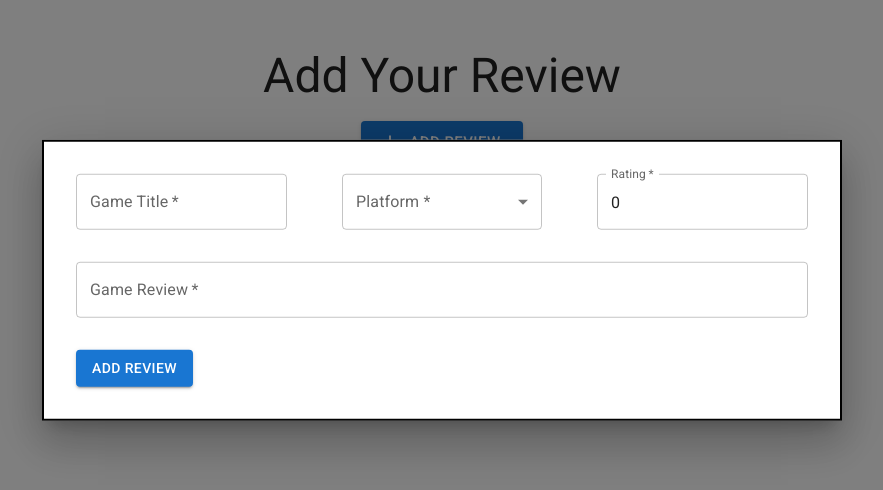
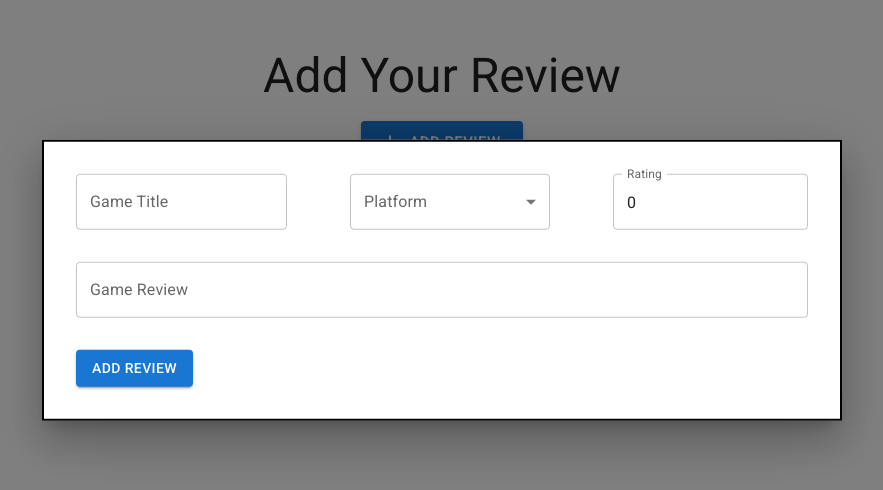
Before and after one commit to ramongalego/games-reveries, a React (Vite) app: page / in a window 1280 px wide. Both pictures are taken after a click on the button "ADD REVIEW". Shown: the top 490 px of the page, without its empty margins (198-1081 px from the left). Built offline with nearby package versions, Linux system fonts and the light colour scheme.

Commit message:
Refactors form to use React Hook Form, adds yup for schema validation, and other minor improvements

```diff
--- a/package.json
+++ b/package.json
@@ -12,12 +12,15 @@
   "dependencies": {
     "@emotion/react": "^11.11.1",
     "@emotion/styled": "^11.11.0",
+    "@hookform/resolvers": "^3.2.0",
     "@mui/icons-material": "^5.14.1",
     "@mui/material": "^5.14.1",
     "@reduxjs/toolkit": "^1.9.5",
     "react": "^18.2.0",
     "react-dom": "^18.2.0",
-    "react-redux": "^8.1.1"
+    "react-hook-form": "^7.45.4",
+    "react-redux": "^8.1.1",
+    "yup": "^1.2.0"
   },
   "devDependencies": {
     "@types/react": "^18.2.15",
--- /dev/null
+++ b/src/components/ErrorMessage.jsx
@@ -0,0 +1,11 @@
+import { Typography } from '@mui/material';
+
+const ErrorMessage = ({ message }) => {
+  return (
+    <Typography variant='caption' className='error-message'>
+      {message}
+    </Typography>
+  );
+};
+
+export default ErrorMessage;
--- a/src/features/review/AddReviewForms.jsx
+++ b/src/features/review/AddReviewForms.jsx
@@ -1,6 +1,8 @@
-import { useState, useEffect } from 'react';
+import { useEffect } from 'react';
 import { useDispatch, useSelector } from 'react-redux';
-import { addReview, editReview } from './ReviewSlice';
+import { useForm, Controller } from 'react-hook-form';
+import { yupResolver } from '@hookform/resolvers/yup';
+import * as yup from 'yup';
 import {
   Box,
   FormControl,
@@ -10,12 +12,34 @@ import {
   MenuItem,
   Button,
 } from '@mui/material';
+
+import ErrorMessage from '../../components/ErrorMessage';
+import { addReview, editReview } from './ReviewSlice';
 import { platformOptions } from '../../constants/platformOptions';
+
+const schema = yup
+  .object({
+    title: yup.string().required(),
+    platform: yup.string().required(),
+    rating: yup.number().positive().integer().min(0).max(10).required(),
+    review: yup.string().required(),
+  })
+  .required();
 
 const AddReviewForms = ({ onClose, editMode }) => {
   const dispatch = useDispatch();
-  const reviews = useSelector(state => state.reveries.reviews);
-  const selectedReviewId = useSelector(state => state.reveries.selectedReview);
+  const reviews = useSelector(state => state.reveries?.reviews);
+  const selectedReviewId = useSelector(state => state.reveries?.selectedReview);
+
+  const {
+    register,
+    handleSubmit,
+    control,
+    setValue,
+    formState: { errors },
+  } = useForm({
+    resolver: yupResolver(schema),
+  });
 
   useEffect(() => {
     if (editMode) {
@@ -23,41 +47,24 @@ const AddReviewForms = ({ onClose, editMode }) => {
         review => review.id === selectedReviewId,
       );
 
-      setFormState(selectedReview);
+      for (const key in selectedReview) {
+        setValue(key, selectedReview[key]);
       }
-  }, [selectedReviewId, reviews, editMode]);
+    }
+  }, [selectedReviewId, reviews, editMode, setValue]);
 
-  const [formState, setFormState] = useState({
-    title: '',
-    review: '',
-    rating: 0,
-    platform: '',
-  });
-
-  const handleChange = e => {
-    const { name, value } = e.target;
-
-    setFormState(prevState => ({ ...prevState, [name]: value }));
-  };
-
-  const handleSubmit = e => {
-    e.preventDefault();
-
+  const onSubmit = data => {
     if (editMode) {
-      dispatch(
-        editReview({ reviewId: selectedReviewId, updatedReview: formState }),
-      );
+      dispatch(editReview({ reviewId: selectedReviewId, updatedReview: data }));
     } else {
-      dispatch(
-        addReview({ ...formState, id: Math.floor(Math.random() * 100) }),
-      );
+      dispatch(addReview({ ...data, id: crypto.randomUUID() }));
     }
 
     onClose();
   };
 
   return (
-    <form onSubmit={handleSubmit}>
+    <form onSubmit={handleSubmit(onSubmit)}>
       <Box
         sx={{
           display: 'flex',
@@ -65,53 +72,59 @@ const AddReviewForms = ({ onClose, editMode }) => {
           marginBottom: '2rem',
         }}
       >
+        <Box sx={{ display: 'flex', flexDirection: 'column' }}>
           <TextField
             label='Game Title'
             variant='outlined'
-          required
-          onChange={handleChange}
-          name='title'
-          value={formState.title}
+            {...register('title')}
           />
+          <ErrorMessage message={errors.title?.message} />
+        </Box>
 
         <FormControl sx={{ minWidth: 200 }}>
-          <InputLabel id='select-label'>Platform *</InputLabel>
-          <Select
-            labelId='select-label'
-            label='Platform *'
-            onChange={handleChange}
+          <InputLabel id='select-label'>Platform</InputLabel>
+          <Controller
             name='platform'
-            value={formState.platform}
-          >
+            control={control}
+            rules={{ required: true }}
+            defaultValue=''
+            render={({ field }) => (
+              <Select labelId='select-label' label='Platform *' {...field}>
                 {platformOptions.map(platform => (
                   <MenuItem key={platform.value} value={platform.value}>
                     {platform.label}
                   </MenuItem>
                 ))}
               </Select>
+            )}
+          />
+          <ErrorMessage message={errors.platform?.message} />
         </FormControl>
 
+        <Box
+          sx={{ display: 'flex', flexDirection: 'column', maxWidth: '195px' }}
+        >
           <TextField
             label='Rating'
             variant='outlined'
             type='number'
-          required
-          onChange={handleChange}
-          name='rating'
-          value={formState.rating}
+            defaultValue={0}
+            {...register('rating')}
           />
+          <ErrorMessage message={errors.rating?.message} />
+        </Box>
       </Box>
 
+      <Box sx={{ display: 'flex', flexDirection: 'column' }}>
         <TextField
           label='Game Review'
           variant='outlined'
           fullWidth
           multiline
-        required
-        onChange={handleChange}
-        name='review'
-        value={formState.review}
+          {...register('review')}
         />
+        <ErrorMessage message={errors.review?.message} />
+      </Box>
 
       <Button
         size='medium'
--- a/src/features/review/ReviewSlice.js
+++ b/src/features/review/ReviewSlice.js
@@ -34,8 +34,6 @@ export const reviewSlice = createSlice({
     removeReview: (state, action) => {
       const { reviewId } = action.payload;
 
-      console.log(reviewId);
-
       state.reviews = state.reviews.filter(review => review.id !== reviewId);
     },
   },
--- a/src/index.css
+++ b/src/index.css
@@ -14,3 +14,11 @@ body {
 .review-system {
   font-size: 0.9rem;
 }
+
+.error-message {
+  color: #f44336;
+}
+
+.error-message:first-letter {
+  text-transform: capitalize;
+}
```
Also changed, not shown: 1 other file (tests, documents, lock files or other folders). Lines whose indentation alone changed are shown as unchanged.
